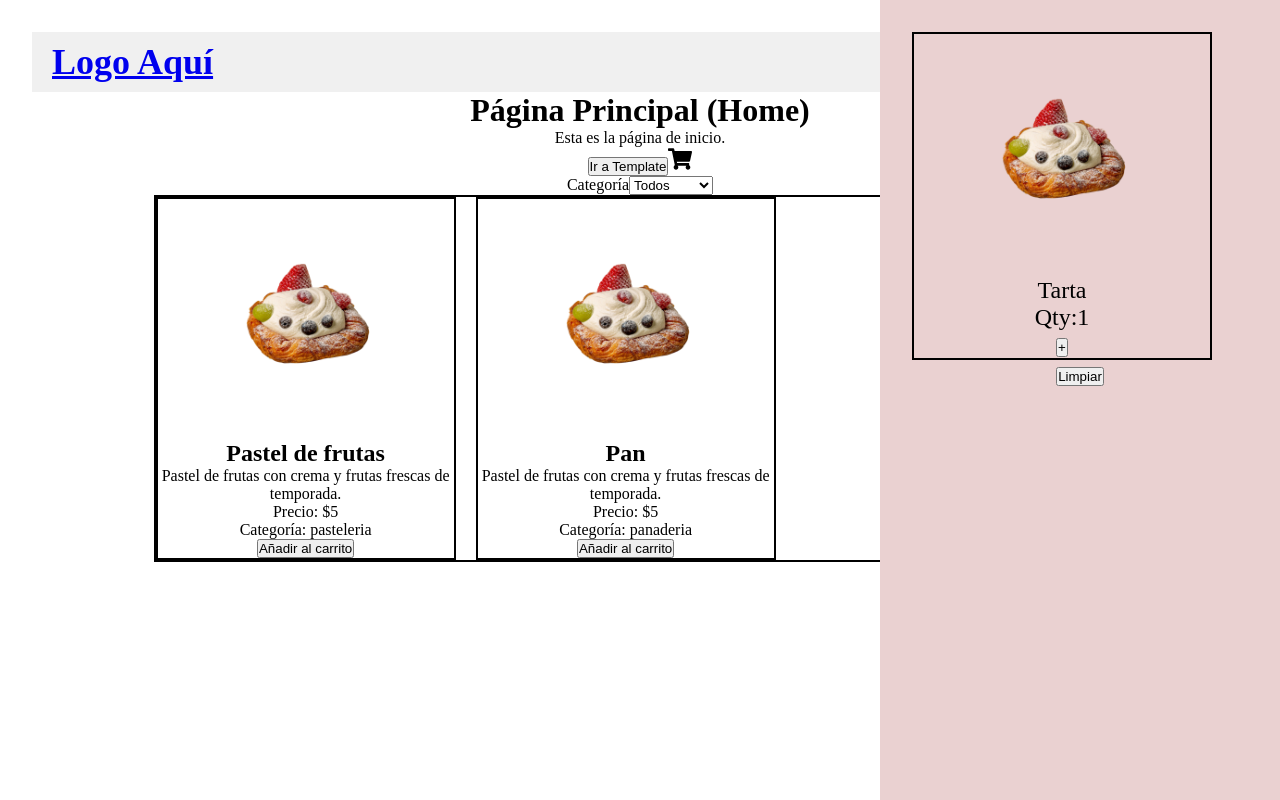
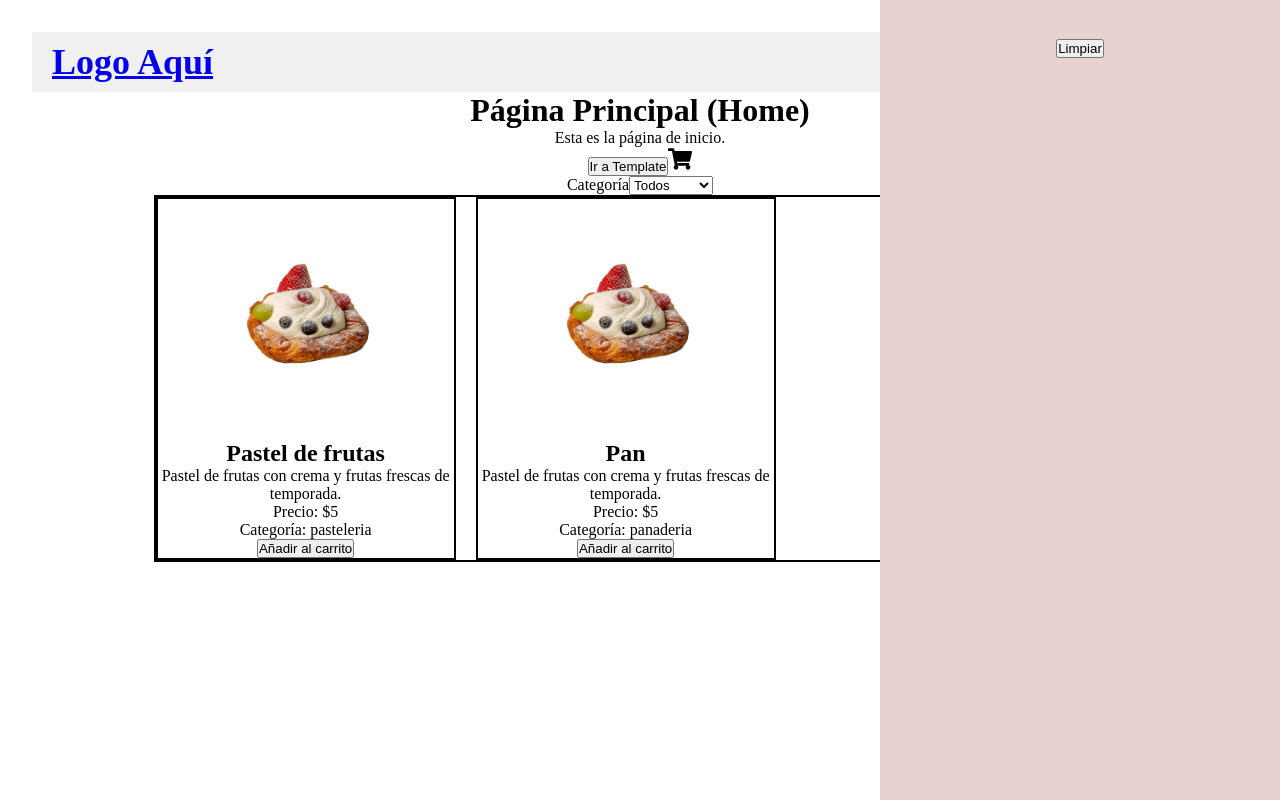
Before and after one commit to KokorikoFC/tiendaConReact, a React (Vite) app: page /home in a window 1280 px wide. Both pictures are taken after a click on the element 1196 px from the left and 62 px from the top of the page. Built offline with nearby package versions, Linux system fonts and the light colour scheme.

Commit message:
Implement basic 'Add to Cart' functionality using Context and Hook

```diff
--- a/src/components/cart/Cart.jsx
+++ b/src/components/cart/Cart.jsx
@@ -1,28 +1,38 @@
-import './Cart.css';
+import "./Cart.css";
 import { useId } from "react";
 import { FaShoppingCart } from "react-icons/fa";
+import { useCart } from "../../hooks/useCart.jsx";
 
-function Cart() {
+function CartItem({ name, price, image, quantity }) {
+    return (
+        <li>
+            <img src={image} alt={name} />
+            <div>
+                <strong>{name}</strong> - ${price}
+            </div>
+
+            <footer>
+                <small>Qty: {quantity}</small>
+            </footer>
+        </li>
+    );
+}
+export function Cart() {
     const cartCheckBoxId = useId();
-
+    const { cart, clearCart } = useCart();
     return (
         <>
             <label className="cartBtn" htmlFor={cartCheckBoxId}>
-        <FaShoppingCart className="cart-icon"/>
+                <FaShoppingCart className="cart-icon" />
             </label>
             <input type="checkbox" id={cartCheckBoxId} hidden />
             <aside className="cart">
                 <ul>
-          <li>
-            <img src="src/assets/products_img/fruit_pastry.png" alt="" />
-            <p>Tarta</p>
-            <div className="">
-              <p>Qty:1</p>
-              <button>+</button>
-            </div>
-          </li>
+                    {cart.map((product) => (
+                        <CartItem key={product.id} {...product} />
+                    ))}
                 </ul>
-        <button>Limpiar</button>
+                <button onClick={clearCart}>Limpiar</button>
             </aside>
         </>
     );
--- a/src/components/home/Home.jsx
+++ b/src/components/home/Home.jsx
@@ -5,6 +5,7 @@ import Filters from "../filters/Filters";
 import Cart from "../cart/Cart";
 import { products } from "./../../mocks/products.json";
 import { useFilter } from "../../hooks/useFilters";
+import { CartProvider } from "../../context/cartContext";
 
 
 function Home() {
@@ -18,7 +19,8 @@ function Home() {
     const filteredProducts = filterProducts(products);
 
     return (
-        <div>
+        <CartProvider>
+            <div>
             <Header />
             <h1>Página Principal (Home)</h1>
             <p>Esta es la página de inicio.</p>
@@ -29,6 +31,7 @@ function Home() {
                 <Product products={filteredProducts} />
             </div>
         </div>
+        </CartProvider>
     );
 }
 
--- a/src/components/product/Product.jsx
+++ b/src/components/product/Product.jsx
@@ -1,6 +1,9 @@
 import "./Product.css";
+import { useCart } from "../../hooks/useCart.jsx";
 
 function Product({ products }) {
+    const { addToCart, cart } = useCart();
+
     return (
         <div className="product-container">
             <ul>
@@ -12,7 +15,9 @@ function Product({ products }) {
                         <p>Precio: ${product.price}</p>
                         <p>Categoría: {product.category}</p>
                         <div>
-                            <button>Añadir al carrito</button>
+                            <button onClick={() => addToCart(product)}>
+                                Añadir al carrito
+                            </button>
                         </div>
                     </li>
                 ))}
--- /dev/null
+++ b/src/context/cartContext.jsx
@@ -0,0 +1,31 @@
+import { createContext, useState } from "react";
+
+export const CartContext = createContext();
+
+export const CartProvider = ({ children }) => {
+    const [cart, setCart] = useState([]);
+
+    const addToCart = (product) => {
+        const productInCartId = cart.findIndex(
+            (item) => item.id === product.id
+        );
+
+        if (productInCartId >= 0) {
+            const newCart = structuredClone(cart);
+            newCart[productInCartId].quantity += 1;
+            setCart(newCart);
+            return setCart(newCart);
+        }
+
+        setCart((prevState) => [...prevState, { ...product, quantity: 1 }]);
+    };
+    const clearCart = () => {
+        setCart([]);
+    };
+
+    return (
+        <CartContext.Provider value={{ cart, addToCart, clearCart }}>
+            {children}
+        </CartContext.Provider>
+    );
+};
--- /dev/null
+++ b/src/hooks/useCart.jsx
@@ -0,0 +1,12 @@
+import { useContext } from "react";
+import { CartContext } from "../context/cartContext";
+
+export const useCart = () => {
+    const context = useContext(CartContext);
+
+    if (context === undefined) {
+        throw new Error("useCart must be used within a CartProvider");
+    }
+
+    return context;
+};
```
Lines whose indentation alone changed are shown as unchanged.
